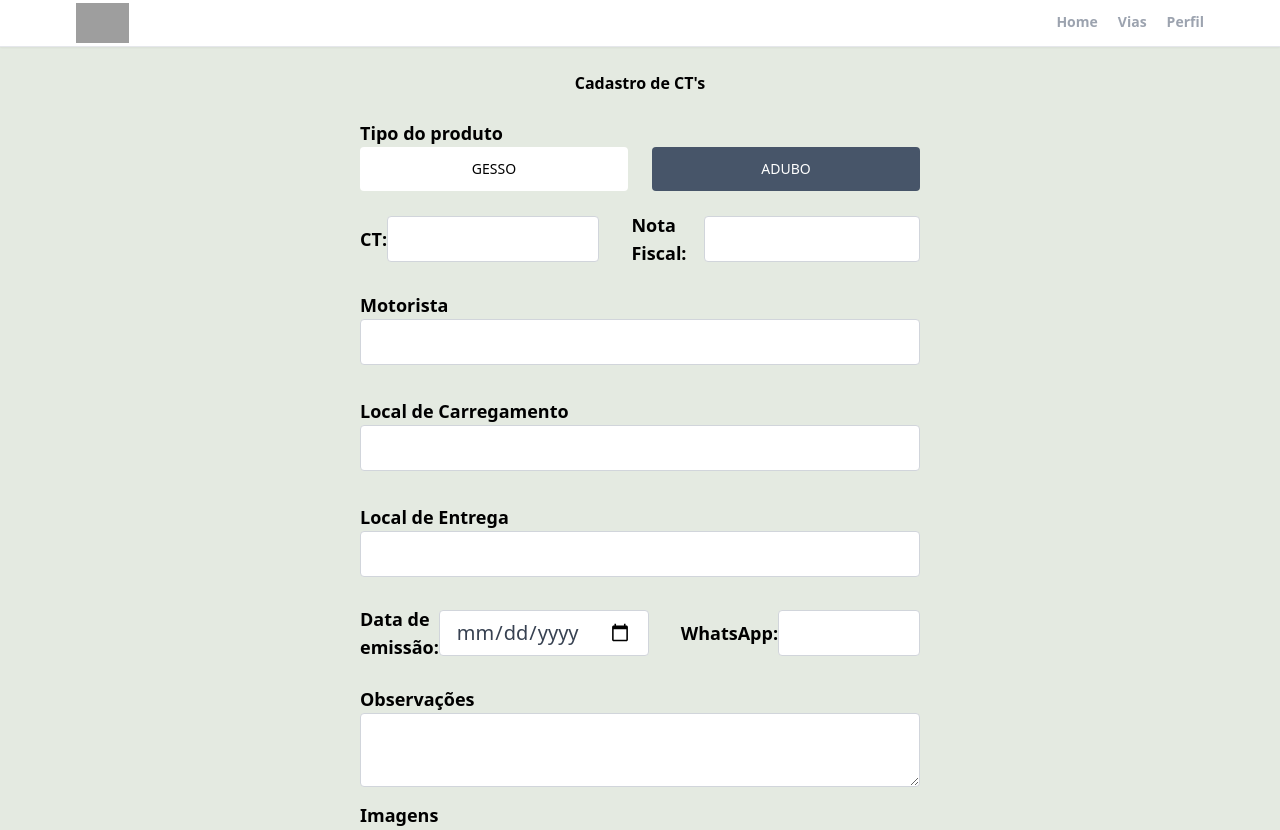
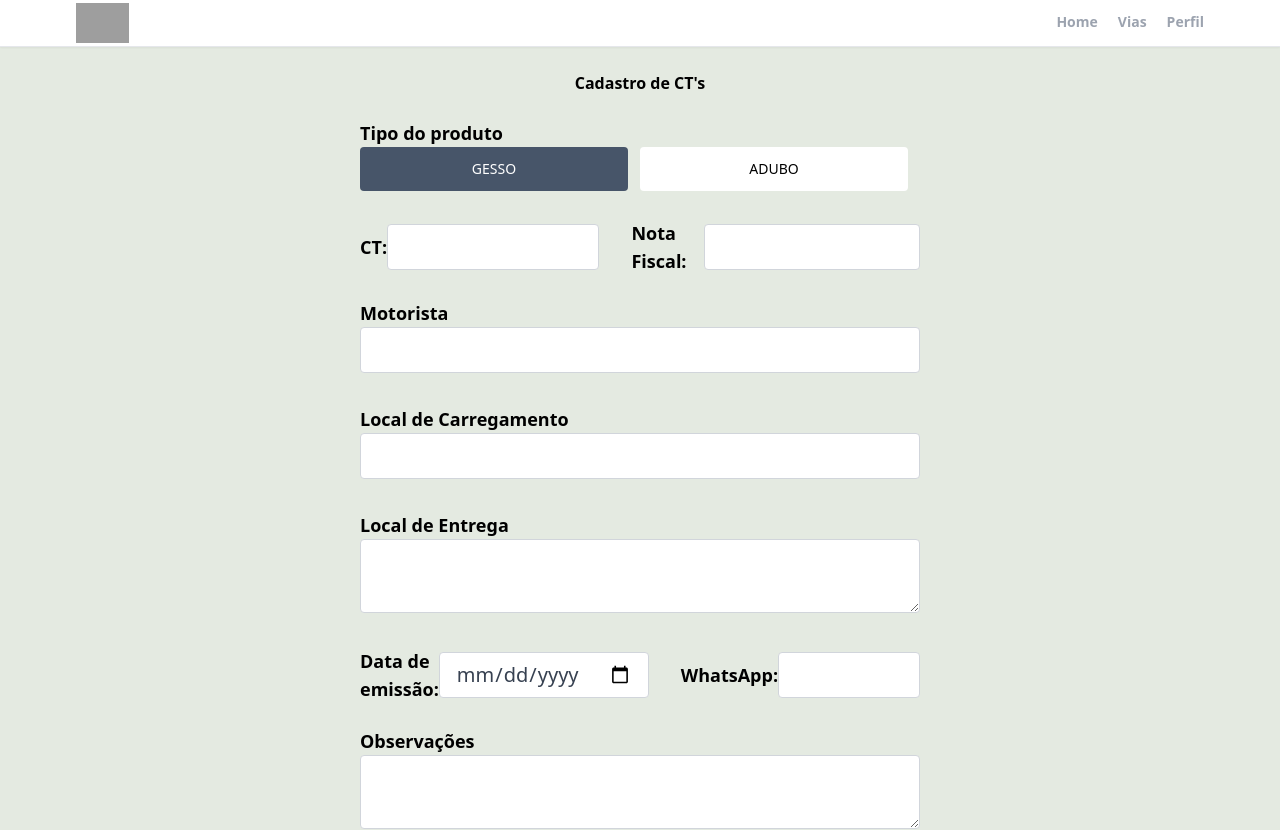
Before and after one commit to rotanovavias/rotanova-vias, a React (Create React App) app: page /create-vias in a window 1280 px wide. Shown: the top 830 px of the page. Built offline with nearby package versions, Linux system fonts and the light colour scheme; no server answers; sample sign-in values are in the browser's storage; grey boxes are pictures that could not be loaded.

Commit message:
finish create vias page and connection with database

```diff
--- a/package.json
+++ b/package.json
@@ -14,6 +14,7 @@
     "react-router-dom": "^6.21.1",
     "react-scripts": "5.0.1",
     "react-toastify": "^9.1.3",
+    "uuid": "^9.0.1",
     "web-vitals": "^2.1.4"
   },
   "scripts": {
--- a/src/App.js
+++ b/src/App.js
@@ -18,13 +18,15 @@ function App() {
       <Routes>
         <Route path='/' element={<Home/>}/>
         <Route path="/profile" element={<PrivateRoute />}>
-          <Route path='/profile' element={<Profile/>}/>
+           <Route path='/profile' element={<Profile/>}/>
         </Route>
         <Route path='/sign-in' element={<SignIn/>}/>
         <Route path='/sign-up' element={<SignUp/>}/>
         <Route path='/forgot-password' element={<ForgotPassword/>}/>
         <Route path='/vias' element={<Vias/>}/>
-        <Route path='/create-vias' element={<CreateVias/>}/>
+        <Route path="/create-vias" element={<PrivateRoute/>}>
+           <Route path='/create-vias' element={<CreateVias/>}/>
+        </Route>
       </Routes>
     </Router>
     <ToastContainer
--- a/src/pages/CreateVias.jsx
+++ b/src/pages/CreateVias.jsx
@@ -1,6 +1,18 @@
 import React, { useState } from 'react'
+import Spinner from "../components/Spinner";
+import { toast } from 'react-toastify';
+import {getStorage, ref, uploadBytesResumable, getDownloadURL} from 'firebase/storage'
+import {getAuth} from 'firebase/auth'
+import {v4 as uuidv4} from "uuid";
+import {addDoc, collection, serverTimestamp} from "firebase/firestore"
+import {db} from "../firebase"
+import { useNavigate } from 'react-router-dom';
 
 export default function CreateVias() {
+  const navigate = useNavigate()
+  const auth = getAuth()
+  const [geolocationEnabled] = useState(true) //desativado pois necessita metodo de pagamento
+  const [loading, setLoading] = useState(false);
   const [formData, setFormData] = useState({
     type: "gesso",
     ct: "",
@@ -10,23 +22,132 @@ export default function CreateVias() {
     descarga: "",
     dia: "",
     whatsapp: "",
-    obs: ""
+    obs: "",
+    latitude: 0,
+    longitude: 0,
+    images: {}
   });
-  const {type, ct, nf, motorista, carregamento, descarga, dia, whatsapp, obs} = formData;
-  function onChange(){}
+
+  const {type, ct, nf, motorista, carregamento, descarga, dia, whatsapp, obs, latitude, longitude, images} = formData;
+  function onChange(e){
+    let boolean = null;
+    if (e.target.value === "true"){
+        boolean = true;
+    }
+    if (e.target.value === "false"){
+        boolean = false;
+    }
+    //Files
+    if (e.target.files){
+        setFormData((prevState)=>({
+            ...prevState,
+            images: e.target.files
+        }))
+    }
+    //Text/boolean/numbers
+    if (!e.target.files){
+        setFormData((prevState)=>({
+            ...prevState,
+            [e.target.id]: boolean ?? e.target.value,
+        }));
+    }
+  }
+  async function onSubmit(e){
+    e.preventDefault();
+    setLoading(true);
+    if(images.length > 6){
+        setLoading(false);
+        toast.error("O número máximo de imagens permitido é 6");
+        return;
+    }
+    // let geolocation = {}
+    // let location
+    // if(geolocationEnabled){
+    //     precisa criar metodo de pagamento
+    // }
+
+    async function storeImage(image){
+        return new Promise((resolve,reject) => {
+            const storage = getStorage()
+            const filename = `${auth.currentUser.uid}-${image.name}-${uuidv4()}`;
+            const storageRef = ref(storage, filename);
+            const uploadTask = uploadBytesResumable(storageRef, image);
+            uploadTask.on("state_changed",
+            (snapshot) => {
+                const progress = (snapshot.bytesTransferred / snapshot.totalBytes) * 100;
+                console.log("Upload is " + progress + "% done");
+                switch (snapshot.state) {
+                    case "paused":
+                        console.log("Upload is paused");
+                        break;
+                    case "running":
+                        console.log("Upload is running");
+                        break;
+                }
+            },
+            (error) => {
+                reject(error)
+            },
+            () => {
+                getDownloadURL(uploadTask.snapshot.ref).then((downloadURL) => {
+                    resolve(downloadURL);
+                });
+            }
+        );
+    });
+}
+
+    const imgUrls = await Promise.all(
+        [...images]
+        .map((image) => storeImage(image))
+        ).catch((error) => {
+            setLoading(false)
+            toast.error("Ocorreu um erro ao enviar as imagens!")
+            return;
+        });
+
+    const formDataCopy = {
+        ...formData,
+        imgUrls,
+        timestamp: serverTimestamp(),
+    };
+    delete formDataCopy.images;
+    !formDataCopy.offer && delete formDataCopy.discountedPrice;
+    const docRef = await addDoc(collection(db, "listings"), formDataCopy);
+    setLoading(false)
+    toast.success("Via enviada!!")
+    navigate(`/category/${formDataCopy.type}/${docRef.id}`);
+  }
+        if(loading){
+    return <Spinner />;
+  }
   return (
     <main className='max-w-xl px-2 mx-auto'>
         <h1 className='3xl text-center mt-6 font-bold'>Cadastro de CT's</h1>
-        <form>
+        <form onSubmit={onSubmit}>
             <p className='text-lg mt-6 font-semibold'>Tipo do produto</p>
             <div className='flex'>
-                <button type='button' id='type' value='gesso' onClick={onChange} className={`mr-3 px-7 py-3 font-medium text-sm uppercase shadow-md- rounded hover:shadow-lg focus:shadow-lg active:shadow-lg transition duration-150 ease-in-out w-full ${
-                    type === 'gesso' ? "bg-white text-black" : "bg-slate-600 text-white"
+            <button
+                    type='button'
+                    id='type'
+                    value='gesso'
+                    onClick={onChange}
+                    className={`mr-3 px-7 py-3 font-medium text-sm uppercase shadow-md- rounded hover:shadow-lg focus:shadow-lg active:shadow-lg transition duration-150 ease-in-out w-full ${
+                    type === 'adubo'
+                        ? "bg-white text-black"
+                        : "bg-slate-600 text-white"
                 }`}>
                     Gesso
                 </button>
-                <button type='button' id='type' value='gesso' onClick={onChange} className={`ml-3 px-7 py-3 font-medium text-sm uppercase shadow-md- rounded hover:shadow-lg focus:shadow-lg active:shadow-lg transition duration-150 ease-in-out w-full ${
-                    type === 'adubo' ? "bg-white text-black" : "bg-slate-600 text-white"
+                <button
+                    type='button'
+                    id='type'
+                    value='adubo'
+                    onClick={onChange}
+                    className={`mr-3 px-7 py-3 font-medium text-sm uppercase shadow-md- rounded hover:shadow-lg focus:shadow-lg active:shadow-lg transition duration-150 ease-in-out w-full ${
+                    type === 'gesso'
+                        ? "bg-white text-black"
+                        : "bg-slate-600 text-white"
                 }`}>
                     Adubo
                 </button>
@@ -36,7 +157,7 @@ export default function CreateVias() {
 
             <p className='text-lg mt-6 font-semibold'>Nota Fiscal</p>
                 <input type='number' id='nf' value={nf} onChange={onChange}  required className='w-full px-4 py-2 text-xl text-gray-700 bg-white border border-gray-300 rounded transition duration-150 ease-in-out focus:text-gray-700 focus:bg-white focus:border-slate-600 mb-2'/> */}
-            <div className='flex space-x-6 mt-5 '>
+            <div className='flex space-x-6 mt-7 '>
                 <div className='flex items-center'>
                     <p className='text-lg font-semibold'>CT:</p>
                     <input
@@ -69,7 +190,35 @@ export default function CreateVias() {
                 <input type='text' id='carregamento' value={carregamento} onChange={onChange}  className='w-full px-4 py-2 text-xl text-gray-700 bg-white border border-gray-300 rounded transition duration-150 ease-in-out focus:text-gray-700 focus:bg-white focus:border-slate-600 mb-2 text-center'/>
 
            <p className='text-lg mt-6 font-semibold'>Local de Entrega</p>
-                <input type='text' id='descarga' value={descarga} onChange={onChange}  className='w-full px-4 py-2 text-xl text-gray-700 bg-white border border-gray-300 rounded transition duration-150 ease-in-out focus:text-gray-700 focus:bg-white focus:border-slate-600 mb-2 text-center'/>
+                <textarea type='text' id='descarga' value={descarga} onChange={onChange}  className='w-full px-4 py-2 text-xl text-gray-700 bg-white border border-gray-300 rounded transition duration-150 ease-in-out focus:text-gray-700 focus:bg-white focus:border-slate-600 mb-2 text-center'/>
+                {!geolocationEnabled && (
+                    <div className="flex space-x-6 justify-start mb-6">
+                        <div className="">
+                            <p className='text-lg font-semibold mr-4'>Latitude</p>
+                                <input
+                                type='number'
+                                id='latitude'
+                                value={latitude}
+                                onChange={onChange}
+                                min="-90"
+                                max="90"
+                                className='w-full px-4 py-2 text-xl text-gray-700 bg-white border border-gray-300 rounded transition duration-150 ease-in-out focus:bg-white focus:text-gray-700 focus:border-slate-600 text-center mr-4'/>
+
+                        </div>
+                        <div className="">
+                            <p className='text-lg font-semibold ml-4'>Longitude</p>
+                                <input
+                                type='number'
+                                id='longitude'
+                                value={longitude}
+                                onChange={onChange}
+                                min="-180"
+                                max="180"
+                                className='w-full px-4 py-2 text-xl text-gray-700 bg-white border border-gray-300 rounded transition duration-150 ease-in-out focus:bg-white focus:text-gray-700 focus:border-slate-600 text-center ml-4'/>
+
+                        </div>
+                    </div>
+                )}
 
             <div className='flex space-x-6 mt-5 '>
                 <div className='flex items-center'>
@@ -90,13 +239,21 @@ export default function CreateVias() {
                         id='whatsapp'
                         value={whatsapp}
                         onChange={onChange}
+                        min="10"
+                        max="11"
                         // required
                         className='w-full px-4 py-2 text-xl text-gray-700 bg-white border border-gray-300 rounded transition duration-150 ease-in-out focus:text-gray-700 focus:bg-white focus:border-slate-600 text-center'
                     />
                 </div>
             </div>
             <p className='text-lg mt-6 font-semibold'>Observações</p>
-                <textarea type='text' id='obs' value={obs} onChange={onChange} required className='w-full px-4 py-2 text-xl text-gray-700 bg-white border border-gray-300 rounded transition duration-150 ease-in-out focus:text-gray-700 focus:bg-white focus:border-slate-600 mb-2 text-center'/>
+                <textarea
+                        type='text'
+                        id='obs'
+                        value={obs}
+                        onChange={onChange}
+                        // required
+                        className='w-full px-4 py-2 text-xl text-gray-700 bg-white border border-gray-300 rounded transition duration-150 ease-in-out focus:text-gray-700 focus:bg-white focus:border-slate-600 mb-2 text-center'/>
 
                 <div className='mb-6'>
                     <p className='text-lg font-semibold'>Imagens</p>
@@ -105,7 +262,7 @@ export default function CreateVias() {
                         type='file'
                         id='images'
                         onChange={onChange}
-                        accept='.jpg,.png,.jpeg,.pdf' //pdf?
+                        accept='.jpg,.png,.jpeg' //pdf?
                         multiple
                         required
                         className='w-full px-3 py-1.5 text-gray-700 bg-white border border-gray-300 rounded transition duration-150 ease-in-out focus:bg-white focus:border-slate-600'
```
Also changed, not shown: public/manifest.json, 1 other file (tests, documents, lock files or other folders).
